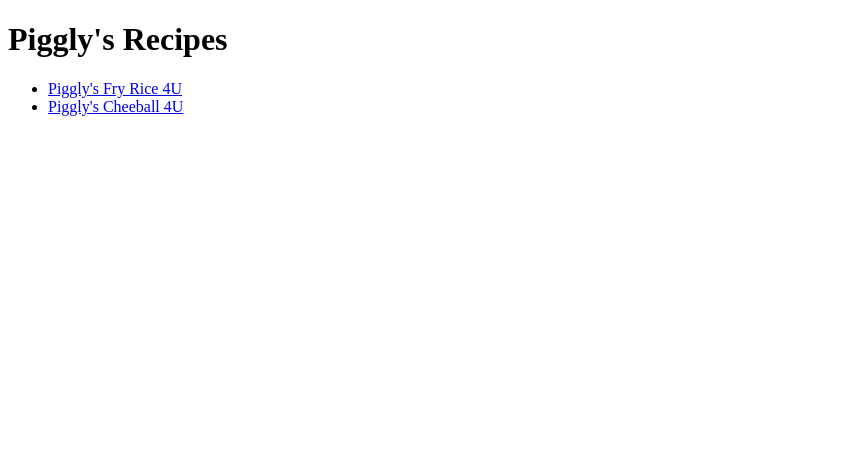
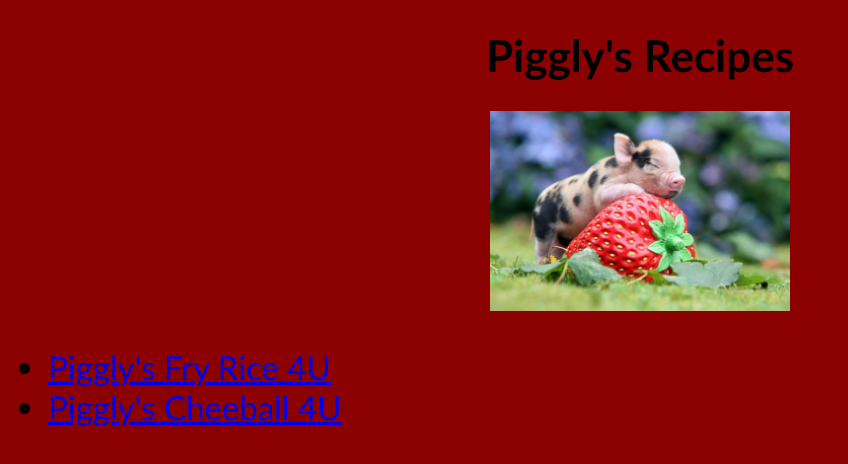
Before and after one commit to Piggly4U/odin-recipes, a plain HTML site: page index.html in a window 1280 px wide. Shown: the whole page, without its empty margins (0-848 px from the left). Drawn offline with Linux system fonts and the light colour scheme.

Commit message:
added css
changed fonts and sizes and added pic

```diff
--- a/index.html
+++ b/index.html
@@ -3,11 +3,15 @@
 <head>
     <meta charset="utf-8">
     <title> Homepage </title>
+    <link rel="stylesheet" href="style.css" />
 </head>
 
 <body>
-    <h1>Piggly's Recipes</h1>
-    <ul>
+    <h1 id="main">Piggly's Recipes</h1>
+    <div class="img">
+        <img src="img/berrypig.jpg" alt="pig on a strawberry" width="300px" height="auto" />
+    </div>
+        <ul class="recipes">
         <li><a href="recipes/fry-rice.html" target="_blank" rel="noopener noreferrer"> Piggly's Fry Rice 4U </a></li>
         <li><a href="recipes/cheeball.html" target="_blank" rel="noopener noreferrer"> Piggly's Cheeball 4U </a></li>
     </ul>
--- /dev/null
+++ b/style.css
@@ -0,0 +1,19 @@
+/* stylesheet */
+
+* {
+    background-color: darkred;
+    font-family: 'Trebuchet MS', 'Lucida Sans Unicode', 'Lucida Grande', 'Lucida Sans', Arial, sans-serif;
+}
+
+#main {
+    text-align: center;
+    font-size: 44px;
+}
+
+.img {
+    text-align: center;
+}
+
+.recipes {
+    font-size: 33px;
+}
```
Also changed, not shown: recipes/cheeball.html (+1 -0 lines), recipes/fry-rice.html (+1 -0 lines), img/berrypig.jpg (added).
